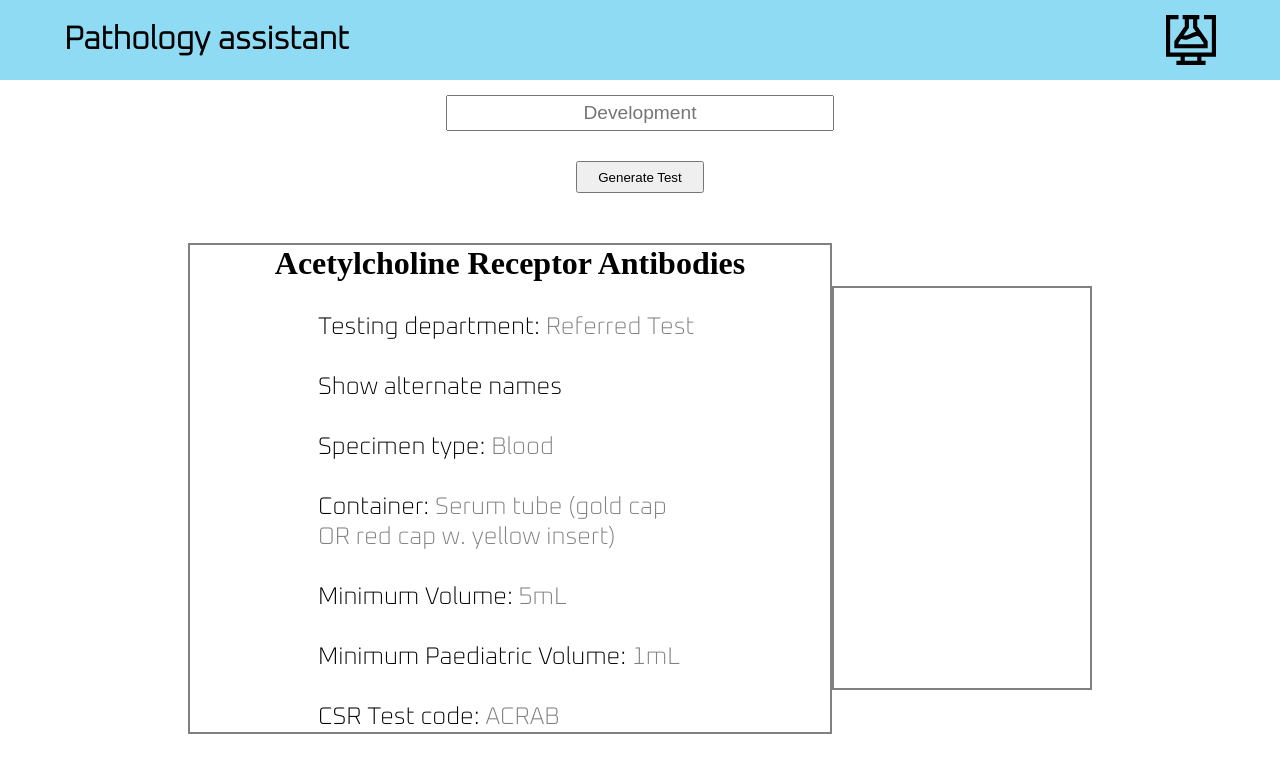
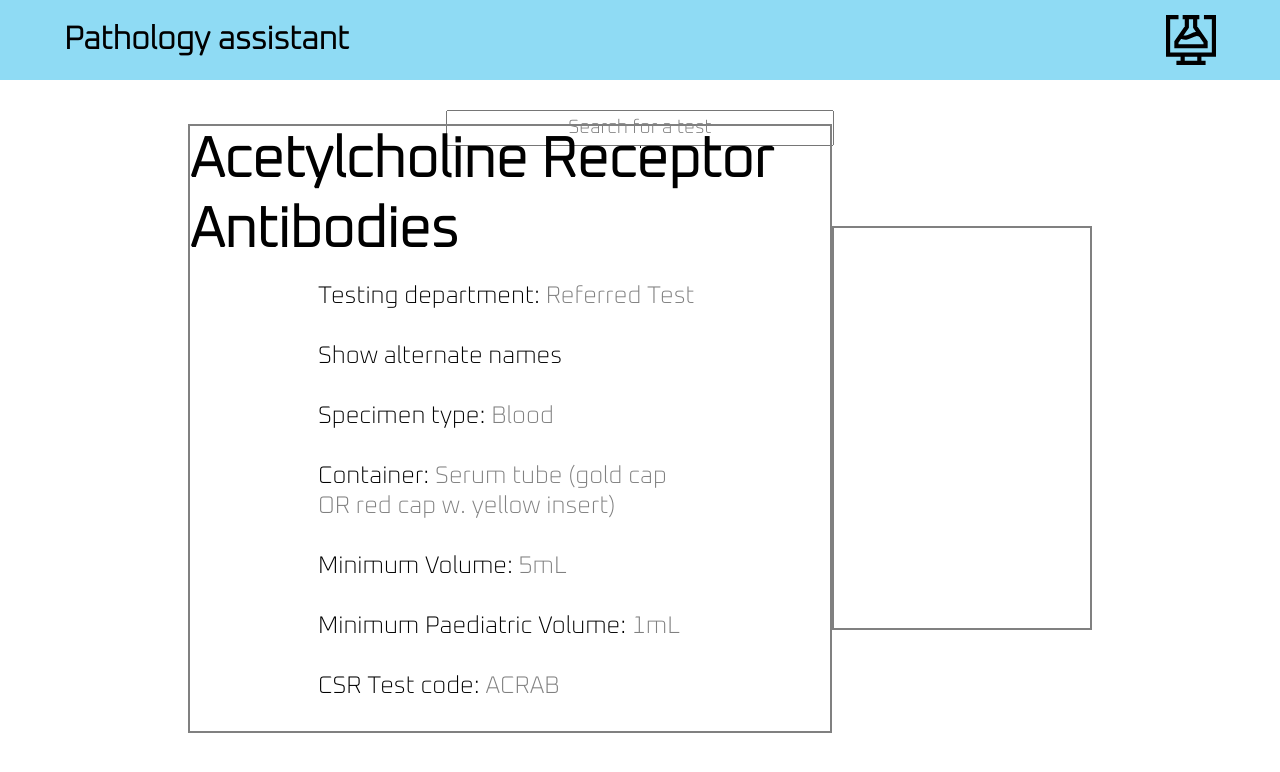
Before and after one commit to nickAmos/test-test-directory, a React (Vite) app: page / in a window 1280 px wide. Shown: the top 772 px of the page. Built offline with nearby package versions, Linux system fonts and the light colour scheme.

Commit message:
Search Bar update
Results from search bar styled.

```diff
--- a/src/App.jsx
+++ b/src/App.jsx
@@ -22,10 +22,9 @@ function App() {
 
 let collapse = '';
 
-function handleClick() {
-  let randomNumber = Math.floor(Math.random() * 1032);
-  setTestName(arrayTestName[randomNumber]);
-  setTestInfo(arrayTestInfo[randomNumber]);
+function handleClick(newTest) {
+  setTestName(arrayTestName[newTest]);
+  setTestInfo(arrayTestInfo[newTest]);
 
 }
 
--- a/src/components/Infomation.jsx
+++ b/src/components/Infomation.jsx
@@ -1,6 +1,6 @@
 import { useEffect, useState } from 'react';
 import '../styling/InfomationStyle.css';
-import { SearchableArray } from './jsontests';
+
 
 
 export default function Infomation({testName, testInfo, collapse}) {
@@ -13,6 +13,8 @@ const [minVol, setMinVol] = useState('');
 const [minVolPaed, setMinVolPaed] = useState('');
 const [testcode, setTestcode] = useState('');
 const [show, setShow] = useState(false);
+
+
 
 
 useEffect(() => {
@@ -77,7 +79,7 @@ function showNames() {
         <div className="results-container">
 
             <div className="text-container">
-            <h1>{testName}</h1>
+            <h1 id='testName'>{testName}</h1>
             <p id='info'>Testing department: <span id='variable' > {laboratory}</span></p>
 
              {(altNames) ? <a id='showAnchor' onClick={showNames}>{show ? <span id='show'>Show less</span> : <span id='show'>Show alternate names </span>}</a> : null}
--- a/src/components/SearchBar.jsx
+++ b/src/components/SearchBar.jsx
@@ -8,27 +8,31 @@ export default function SearchBar({handleClick}) {
 const [input, setInput] = useState('');
 
 const handleChange = (e) => {
-
-    setInput(e.target.value)
+    setInput(e.target.value);
 }
 
 
+const selectedTest = (item) => {
+    let newTest = SearchableArray.indexOf(item);
+    handleClick(newTest);
+    setInput('');
+}
     return (
         <>
             <div className="search-container">
-                <input placeholder="Development" onChange={handleChange} input={input} type='text'></input>
-                <div className='dropdown'>
+                <input className='SearchBar' placeholder="Search for a test" onChange={handleChange} input={input} type='text'></input>
+                <div className='dropdown' id='dropdown'>
                     {SearchableArray.filter(item => {
                         const searchTerm = input.toLowerCase();
                         const returnedItem = item.toLowerCase();
+
                         return searchTerm && returnedItem.includes(searchTerm);
                     })
 
                     .map((item) => (
-                        <div key={item.names}>{item}</div>
+                        <div className='test-selection' key={item} onClick={() => selectedTest(item)}>{item}</div>
                     ))}
                 </div>
-                <button onClick={handleClick}>Generate Test</button>
             </div>
 
         </>
--- a/src/styling/InfomationStyle.css
+++ b/src/styling/InfomationStyle.css
@@ -1,6 +1,7 @@
 * {
     margin: 0;
     padding: 0;
+    scrollbar-color: #6969dd
   }
 
   .results-container {
@@ -38,6 +39,12 @@
 
   }
 
+  #testName {
+    font-family: 'Oxanium', cursive;
+    font-size: 3.5rem;
+    padding-bottom: 15px;
+  }
+
   #show:hover {
     color: black;
     font-size: x-large;
@@ -53,6 +60,7 @@
   }
 
 
+
   #variable {
     color: grey;
   }
@@ -62,7 +70,7 @@
     width: 60%;
     font-family: 'Oxanium', cursive;
     font-size: x-large;
-    padding-top: 30px;
+    margin-bottom: 30px;
   }
 
   img {
--- a/src/styling/SearchBar.css
+++ b/src/styling/SearchBar.css
@@ -1,47 +1,63 @@
 .search-container {
+  padding-top: 30px;
     width: 100vw;
-    height: 8rem;
+    height: auto;
     display: flex;
     flex-direction: column;
     align-items: center;
-    justify-content: space-evenly;
+
+
 }
 
-button {
-    height: 2rem;
-    width: 8rem;
-}
+
 
 input {
     text-align: center;
     width: 30vw;
     height: 2rem;
     font-size: larger;
+    font-family: 'Oxanium', cursive;
+}
+
+input:focus::placeholder {
+  color: transparent;
 }
 
 
-.user-cards {
-    display: grid;
-    grid-template-columns: repeat(auto-fill, minmax(150px, 1fr));
-    gap: .25rem;
-    margin-top: 1rem;
-  }
 
-  .card {
-    border: 1px solid black;
-    background-color: white;
-    padding: .5rem;
-  }
 
-  .card > .header {
-    margin-bottom: .25rem;
-  }
+.SearchBar {
+  justify-self: flex-start;
+}
 
-  .card > .body {
-    font-size: .8rem;
-    color: #777;
-  }
 
-  .hide {
-    display: none;
-  }
+ .dropdown {
+  min-height: 0px;
+  max-height: 30vh;
+  min-width: 0px;
+  max-width: 70vw;
+  overflow-y: auto;
+  border-top: black 0.5px solid;
+  border-left: black 0.5px solid;
+  border-bottom: black 0.5px solid;
+  border-radius: 30px ;
+  box-sizing: content-box;
+ }
+
+
+ .test-selection {
+
+  width: 99%;
+  min-height: 50px;
+  height: auto;
+  font-family: 'Oxanium', cursive;
+  font-size: 1.5rem;
+  padding: 10px 5px;
+
+
+ }
+
+ .test-selection:hover {
+    background-color: rgb(255, 0, 128);
+    cursor: pointer;
+ }
```
